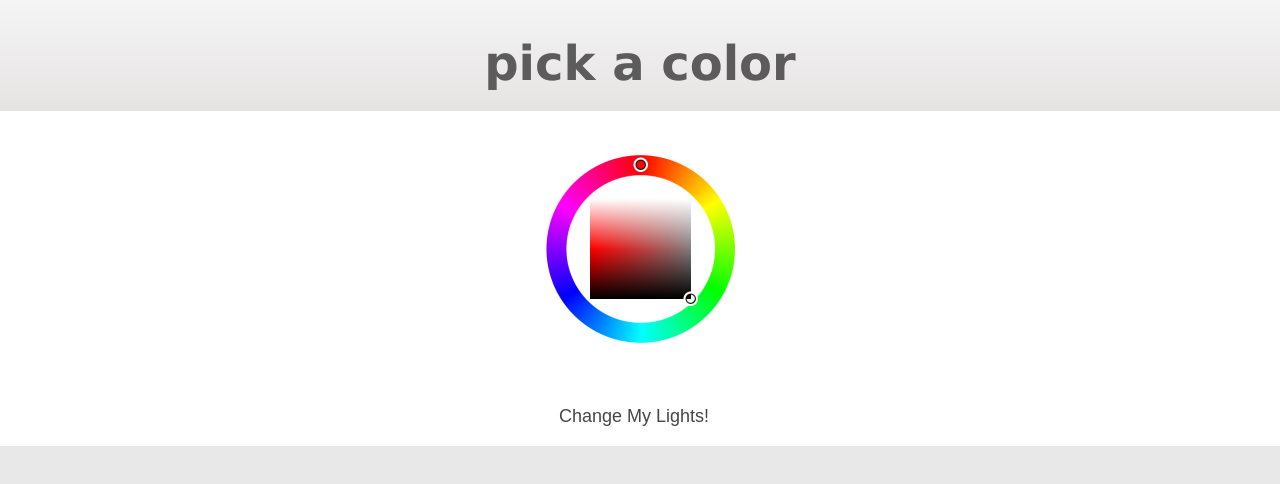
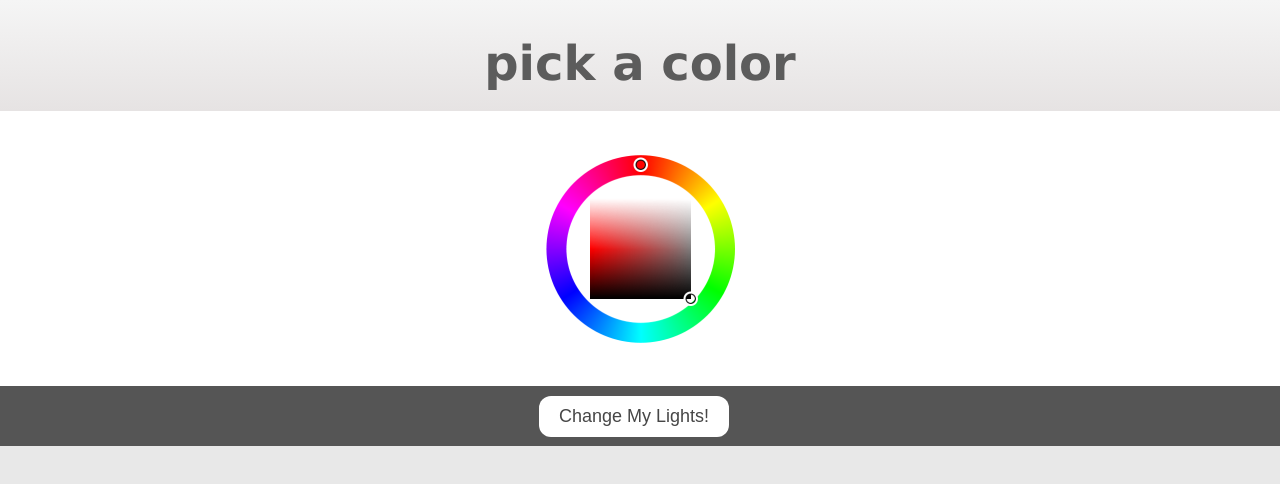
Before and after one commit to mattclyde37/home-of-color, a website: page public/index.html in a window 1280 px wide. Drawn offline with nearby package versions, Linux system fonts and the light colour scheme.

Commit message:
made minor adjustments to web app

```diff
--- a/public/css/style.css
+++ b/public/css/style.css
@@ -55,6 +55,11 @@ button::-moz-focus-inner {
     border: 0;
     outline:none;
 }
+
+#color{
+    background-color: #555;
+}
+
 #title {
     width:100%;
     text-align:center;
```
